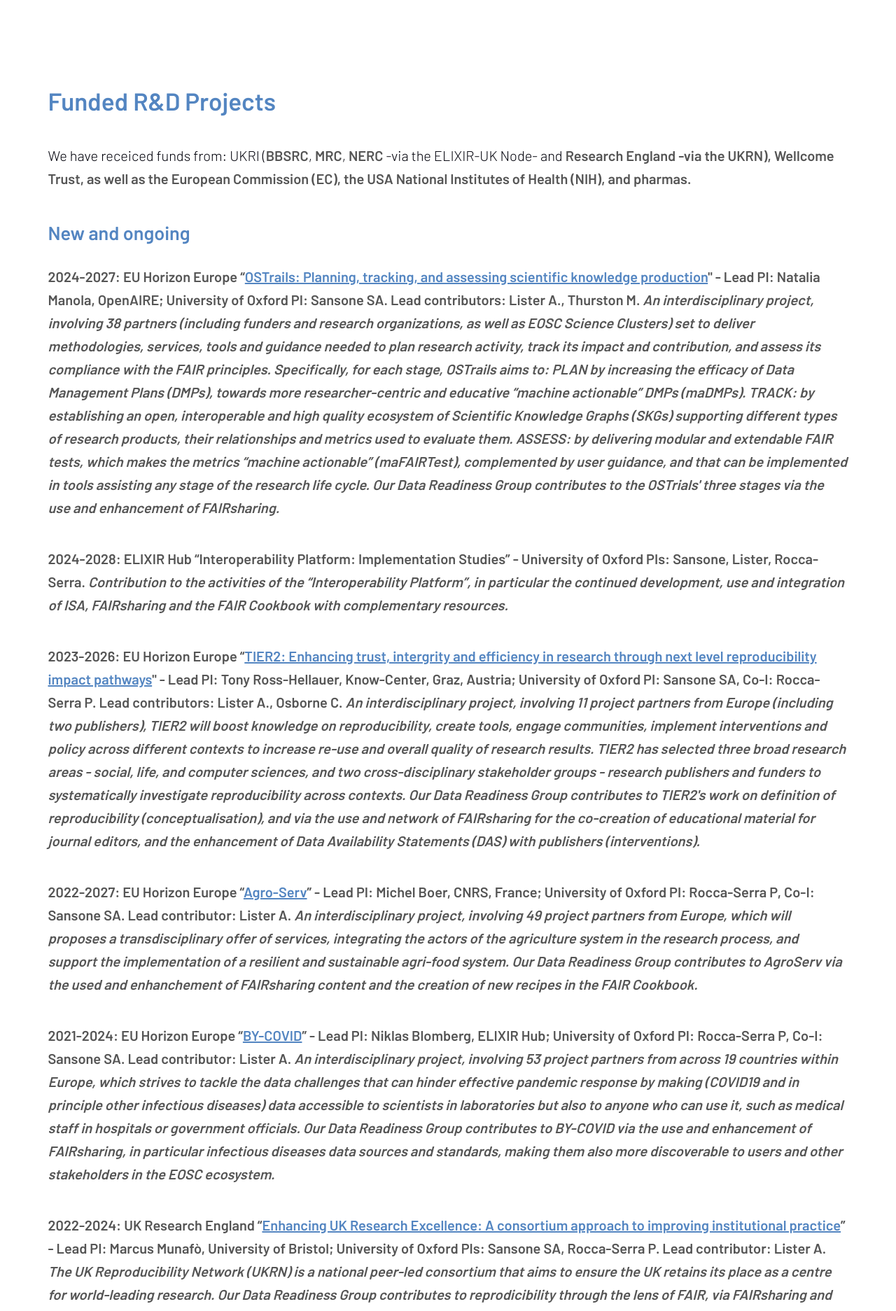
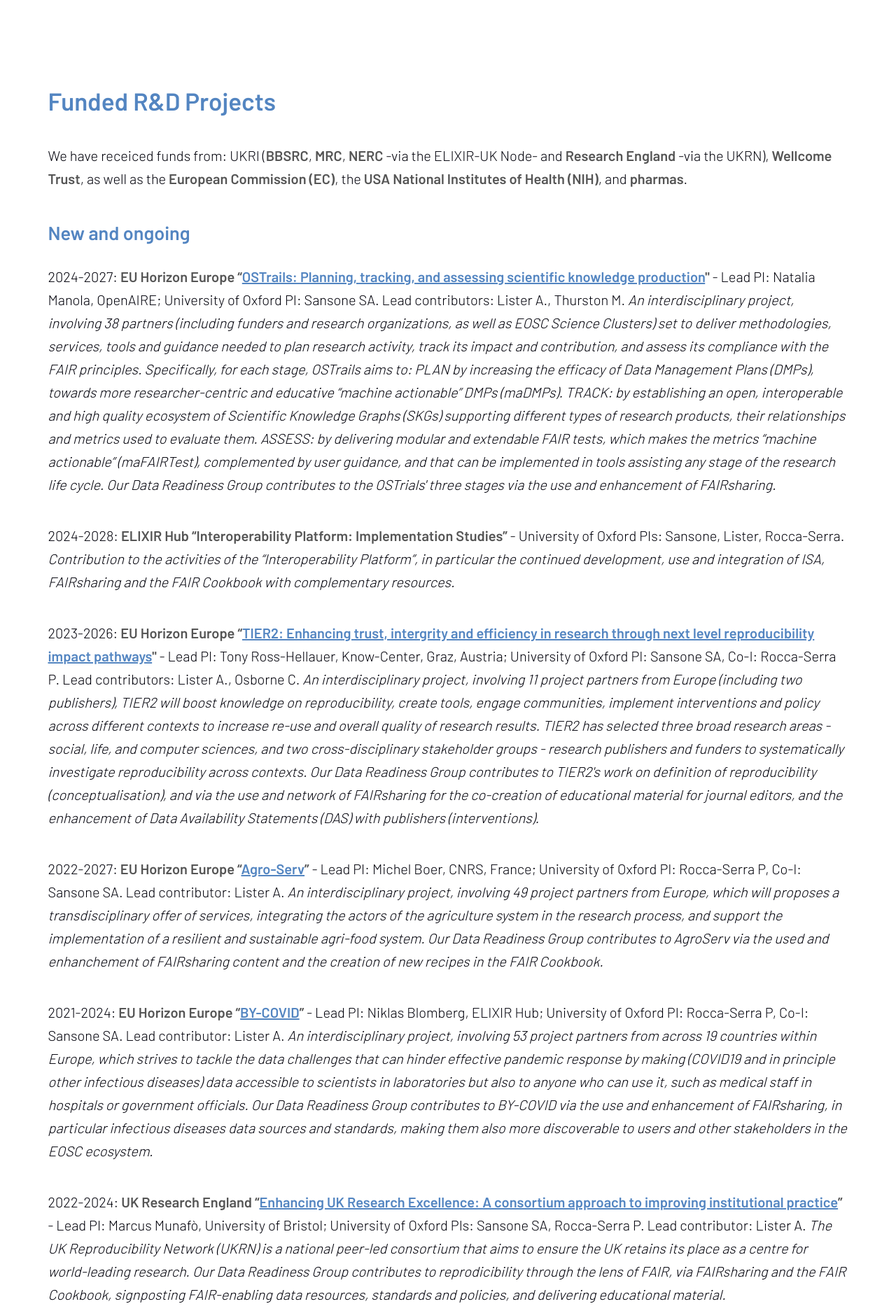
Before and after one commit to FAIRsharing/Sansone-Group-Website, a Jekyll site: the page built from projects.html, in a window 1280 px wide. Shown: the part 906-2779 px from the top of the page at 70% size. Built offline with Jekyll 4.4.1, drawn with Linux system fonts in a browser that asks for light colours; comment, search, counter and statistics services are not loaded.

Commit message:
Fixed <b/> -> </b>.

```diff
--- a/projects.html
+++ b/projects.html
@@ -8,7 +8,7 @@
     <div class="inner">
     <h2>Funded R&D Projects</h2>
          <p>
-             We have receiced funds from: UKRI (<b>BBSRC</b>, <b> MRC</b>, <b>NERC</b> -via the ELIXIR-UK Node- and <b> Research England <b/> -via the UKRN), <b>Wellcome Trust</b>, as well as the <b>European Commission (EC)</b>, the <b>USA National Institutes of Health (NIH)</b>, and <b>pharmas</b>.
+             We have receiced funds from: UKRI (<b>BBSRC</b>, <b> MRC</b>, <b>NERC</b> -via the ELIXIR-UK Node- and <b> Research England </b> -via the UKRN), <b>Wellcome Trust</b>, as well as the <b>European Commission (EC)</b>, the <b>USA National Institutes of Health (NIH)</b>, and <b>pharmas</b>.
         </p>
 
     <h3>New and ongoing</h3>
```
